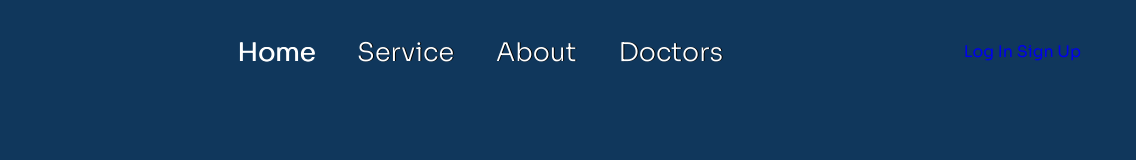
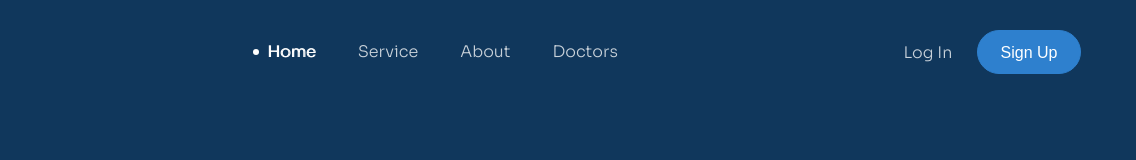
Before and after one commit to Lequangsang125/F8-DuAn3, a plain HTML site: page index.html in a window 1280 px wide. Shown: the full height of the page, 144-1280 px from the left. Drawn offline with Linux system fonts and the light colour scheme.

Commit message:
Làm phần navbar #2

```diff
--- a/assets/css/style.css
+++ b/assets/css/style.css
@@ -17,7 +17,7 @@ body {
 
 /*============common=============*/
 
-a{
+a {
     text-decoration: none;
 }
 
@@ -25,6 +25,28 @@ a{
     width: 1170px;
     margin: 0 auto;
     max-width: calc(100% - 48px);
+}
+
+.btn {
+    --height:60px;
+    display: inline-block;
+    padding: 0 20px;
+    height: 60px;
+    height: var(--height);
+    line-height: var(--height);
+    font-size: 1.6rem;
+    font-weight: 400;
+    color: #fff;
+    border-radius: 99px;
+    border: 1px solid #2E80CE;
+    min-width: 205px;
+    text-align: center;
+    background: #2E80CE;
+}
+
+.btn:hover{
+    cursor: pointer;
+    opacity: 0.9;
 }
 
 /*=======HEADER========*/
@@ -83,25 +105,44 @@ a{
 }
 
 /*Header top*/
-.header-top{
+/* Header top */
+.header-top {
     display: flex;
     align-items: center;
-    justify-content: space-between ;
+    justify-content: space-between;
 }
 
-.navbar__list{
+.navbar__list {
     display: flex;
 }
 
-.navbar__link{
-    text-shadow: 1px 0 0 #000;
+.action__login,
+.navbar__link {
     padding: 4px 21px;
-    color:#fff;
-    font-size: 1.6em;
+    font-size: 1.6rem;
     font-weight: 300;
-    line-height: 1.75;
+    color: #c9d2da;
 }
 
-.navbar__link--active{
+.navbar__link:hover,
+.navbar__link--active {
+    color: #fff;
     text-shadow: 1px 0 0 currentColor;
 }
+
+.navbar__link--active::before {
+    position: relative;
+    top: -2px;
+    left: -8px;
+    content: "";
+    display: inline-block;
+    width: 6px;
+    height: 6px;
+    border-radius: 50%;
+    background: #fff;
+}
+
+.action__signup {
+    --height: 44px;
+    min-width: 104px;
+}
--- a/index.html
+++ b/index.html
@@ -67,8 +67,8 @@
                 </nav>
                 <!-- ACTION -->
                  <div class="action">
-                    <a href="#!" class="action__btn">Log In</a>
-                    <a href="#!" class="action__btn btn">Sign Up</a>
+                    <a href="#!" class="action__login">Log In</a>
+                    <button href="#!" class="action__signup btn">Sign Up</button>
                  </div>
             </div>
         </div>
```
